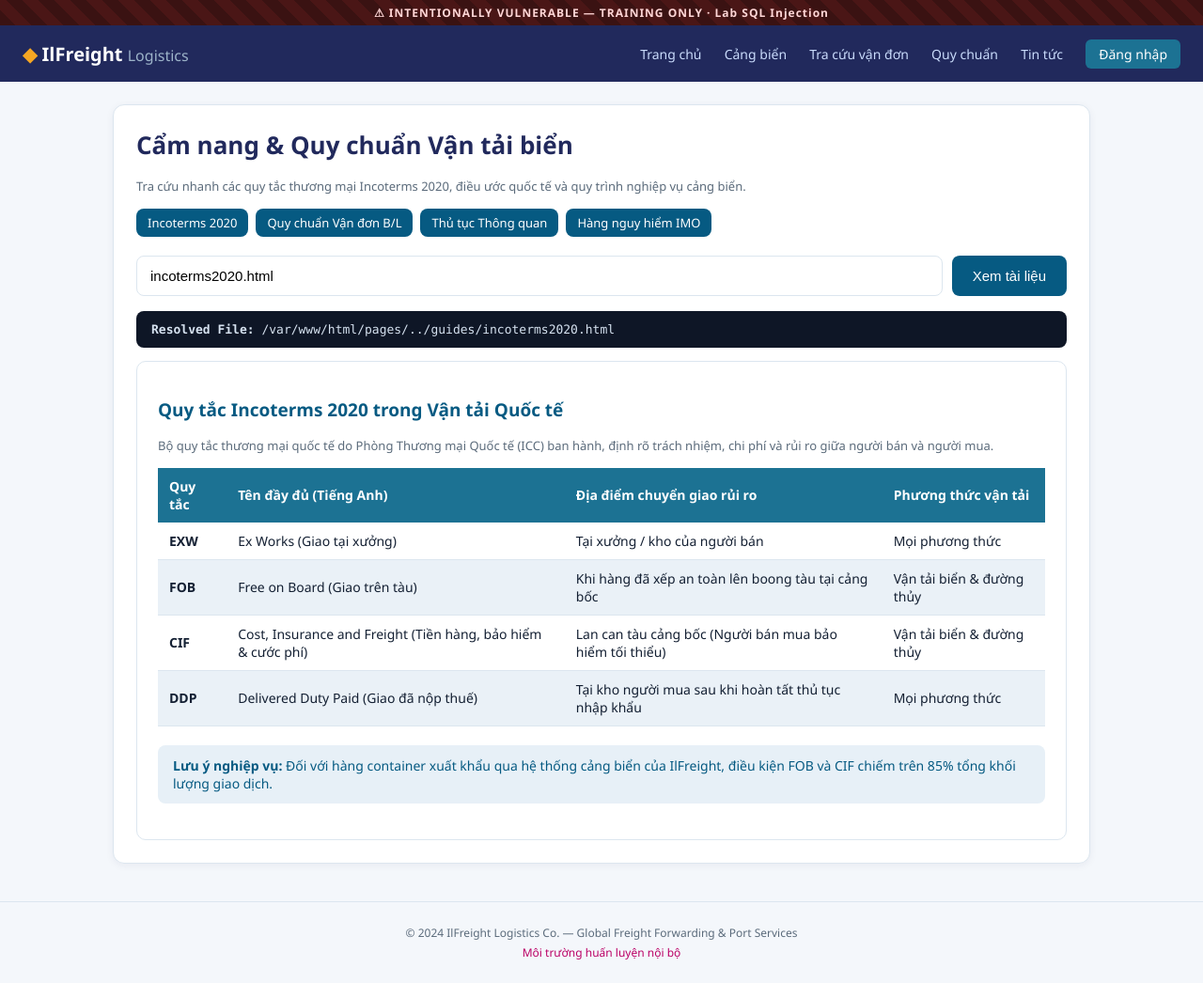
After one commit to wtfwhoyouare/PTIT-DevOps-SonarQube, a PHP site: page /guide in a window 1280 px wide. The commit adds this page. Shown: the whole page at 94% size. Run offline with PHP 8.4, Linux system fonts and the light colour scheme.

Commit message:
feat(web): tich hop tinh nang quy chuan hang hai chua lo hong LFI (CWE-22) truoc khi va
- Trien khai trang cam nang va quy chuan van tai bien (/guide) kem bo tai lieu Incoterms, van don B/L, hai quan.
- Khoi tao lo hong Local File Inclusion / Path Traversal (CWE-22 / CWE-98) chua duoc kiem soat qua basename/whitelist.
- Phuc vu kich ban kiem thu an toan ung dung (SAST/DAST) va giam sat SIEM trong quy trinh DevSecOps truoc khi va loi.

```diff
--- /dev/null
+++ b/InlaneWeb/web/src/guides/incoterms2020.html
@@ -0,0 +1,43 @@
+<h2>Quy tắc Incoterms 2020 trong Vận tải Quốc tế</h2>
+<p class="muted">Bộ quy tắc thương mại quốc tế do Phòng Thương mại Quốc tế (ICC) ban hành, định rõ trách nhiệm, chi phí và rủi ro giữa người bán và người mua.</p>
+
+<table class="data" style="margin-top:15px;">
+    <thead>
+        <tr>
+            <th>Quy tắc</th>
+            <th>Tên đầy đủ (Tiếng Anh)</th>
+            <th>Địa điểm chuyển giao rủi ro</th>
+            <th>Phương thức vận tải</th>
+        </tr>
+    </thead>
+    <tbody>
+        <tr>
+            <td><strong>EXW</strong></td>
+            <td>Ex Works (Giao tại xưởng)</td>
+            <td>Tại xưởng / kho của người bán</td>
+            <td>Mọi phương thức</td>
+        </tr>
+        <tr>
+            <td><strong>FOB</strong></td>
+            <td>Free on Board (Giao trên tàu)</td>
+            <td>Khi hàng đã xếp an toàn lên boong tàu tại cảng bốc</td>
+            <td>Vận tải biển & đường thủy</td>
+        </tr>
+        <tr>
+            <td><strong>CIF</strong></td>
+            <td>Cost, Insurance and Freight (Tiền hàng, bảo hiểm & cước phí)</td>
+            <td>Lan can tàu cảng bốc (Người bán mua bảo hiểm tối thiểu)</td>
+            <td>Vận tải biển & đường thủy</td>
+        </tr>
+        <tr>
+            <td><strong>DDP</strong></td>
+            <td>Delivered Duty Paid (Giao đã nộp thuế)</td>
+            <td>Tại kho người mua sau khi hoàn tất thủ tục nhập khẩu</td>
+            <td>Mọi phương thức</td>
+        </tr>
+    </tbody>
+</table>
+
+<div class="flash flash-info" style="margin-top:20px;">
+    <strong>Lưu ý nghiệp vụ:</strong> Đối với hàng container xuất khẩu qua hệ thống cảng biển của IlFreight, điều kiện FOB và CIF chiếm trên 85% tổng khối lượng giao dịch.
+</div>
--- a/InlaneWeb/web/src/index.php
+++ b/InlaneWeb/web/src/index.php
@@ -94,8 +94,9 @@ if ($path === '/login')  { page('login.php'); }
 if ($path === '/logout') { page('logout.php'); }
 
 // Trang chu & noi dung
-if ($path === '/')     { page('home.php'); }
-if ($path === '/news') { page('news.php'); }
+if ($path === '/')      { page('home.php'); }
+if ($path === '/news')  { page('news.php'); }
+if ($path === '/guide') { page('guide.php'); }                       // ?doc= -> LFI / Path Traversal
 
 // Cang bien
 if ($path === '/ports') { page('ports.php'); }                       // ?q=  -> UNION
--- a/InlaneWeb/web/src/lib/layout.php
+++ b/InlaneWeb/web/src/lib/layout.php
@@ -31,6 +31,7 @@ function render_header(string $title = 'IlFreight Logistics'): void
         <a href="/">Trang chủ</a>
         <a href="/ports">Cảng biển</a>
         <a href="/track">Tra cứu vận đơn</a>
+        <a href="/guide">Quy chuẩn</a>
         <a href="/news">Tin tức</a>
         <?php if ($u): ?>
             <a href="/account">Hồ sơ</a>
--- /dev/null
+++ b/InlaneWeb/web/src/pages/guide.php
@@ -0,0 +1,66 @@
+<?php
+/**
+ * guide.php — Cẩm nang & Quy chuẩn Hàng hải: /guide?doc=
+ *
+ * !!! ĐIỂM LỖI LFI: Local File Inclusion & Directory Traversal (CWE-22 / CWE-98) !!!
+ * 'doc' được truyền trực tiếp vào lệnh include mà không kiểm tra whitelist hay hàm basename().
+ *
+ * Payload mẫu khai thác (doc):
+ *   1. Path Traversal đọc tệp hệ thống:
+ *      /guide?doc=../../../../etc/passwd
+ *      /guide?doc=../../../../etc/hosts
+ *   2. Đọc mã nguồn ứng dụng qua PHP Wrapper (Base64):
+ *      /guide?doc=php://filter/convert.base64-encode/resource=lib/db.php
+ *      /guide?doc=php://filter/convert.base64-encode/resource=index.php
+ *   3. Đọc biến môi trường container:
+ *      /guide?doc=/proc/self/environ
+ *   4. LFI to RCE qua Log Poisoning:
+ *      /guide?doc=../../../../var/log/apache2/access.log
+ */
+render_header('Cẩm nang & Quy chuẩn Hàng hải');
+
+$doc = $_GET['doc'] ?? 'incoterms2020.html';
+
+echo '<div class="card"><h1>Cẩm nang &amp; Quy chuẩn Vận tải biển</h1>';
+echo '<p class="muted">Tra cứu nhanh các quy tắc thương mại Incoterms 2020, điều ước quốc tế và quy trình nghiệp vụ cảng biển.</p>';
+
+// Danh mục tài liệu mẫu
+echo '<div style="margin: 15px 0 20px 0; display: flex; gap: 8px; flex-wrap: wrap;">';
+echo '<a class="btn btn-sm" href="/guide?doc=incoterms2020.html">Incoterms 2020</a>';
+echo '<a class="btn btn-sm" href="/guide?doc=bill_of_lading.html">Quy chuẩn Vận đơn B/L</a>';
+echo '<a class="btn btn-sm" href="/guide?doc=customs_procedure.html">Thủ tục Thông quan</a>';
+echo '<a class="btn btn-sm" href="/guide?doc=dangerous_goods.html">Hàng nguy hiểm IMO</a>';
+echo '</div>';
+
+// Form tra cứu tài liệu
+echo '<form class="searchbar" action="/guide" method="get" style="margin-bottom: 16px;">';
+echo '<input type="text" name="doc" value="' . htmlspecialchars($doc) . '" placeholder="Nhập tên tệp quy chuẩn (vd: incoterms2020.html)">';
+echo '<button class="btn" type="submit">Xem tài liệu</button>';
+echo '</form>';
+
+// Xác định đường dẫn tệp mục tiêu (Hỗ trợ cả wrapper php://, absolute path và relative path)
+if (str_starts_with($doc, 'php://') || str_starts_with($doc, 'data://') || str_starts_with($doc, '/')) {
+    $target_file = $doc;
+} else {
+    $target_file = __DIR__ . '/../guides/' . $doc;
+}
+
+echo '<div class="query-box"><strong>Resolved File:</strong> ' . htmlspecialchars($target_file) . '</div>';
+
+echo '<div style="background:#fff; padding:22px; border-radius:10px; border:1px solid #dce6ef; margin-top:14px; min-height:180px; overflow-x:auto;">';
+
+// !!! ĐIỂM INJECT LFI: include trực tiếp biến $target_file !!!
+try {
+    if (@file_exists($target_file) || str_contains($doc, '..') || str_starts_with($doc, 'php://') || str_starts_with($doc, 'data://')) {
+        // Nạp và hiển thị nội dung tệp
+        include $target_file;
+    } else {
+        echo '<div class="sql-error"><strong>Lỗi:</strong> Không tìm thấy tệp tài liệu <code>' . htmlspecialchars($doc) . '</code> trong hệ thống.</div>';
+    }
+} catch (\Throwable $e) {
+    echo '<div class="sql-error"><strong>LFI Execution Error:</strong> ' . htmlspecialchars($e->getMessage()) . '</div>';
+}
+
+echo '</div></div>';
+
+render_footer();
--- a/InlaneWeb/web/src/pages/home.php
+++ b/InlaneWeb/web/src/pages/home.php
@@ -27,8 +27,11 @@ render_header('Trang chủ');
 </div>
 
 <div class="card">
-    <h2>Dịch vụ</h2>
+    <h2>Dịch vụ &amp; Quy chuẩn</h2>
     <p class="muted">Freight forwarding · Port handling · Customs clearance · Warehousing · Last-mile delivery</p>
+    <div style="margin-top: 14px; display: flex; gap: 10px;">
+        <a class="btn btn-sm" href="/guide">Tra cứu Cẩm nang &amp; Quy chuẩn Vận tải &rarr;</a>
+    </div>
 </div>
 <?php
 render_footer();
```
Also changed, not shown: InlaneWeb/web/src/guides/bill_of_lading.html (added, +18 -0 lines), InlaneWeb/web/src/guides/customs_procedure.html (added, +32 -0 lines), InlaneWeb/web/src/guides/dangerous_goods.html (added, +21 -0 lines).
